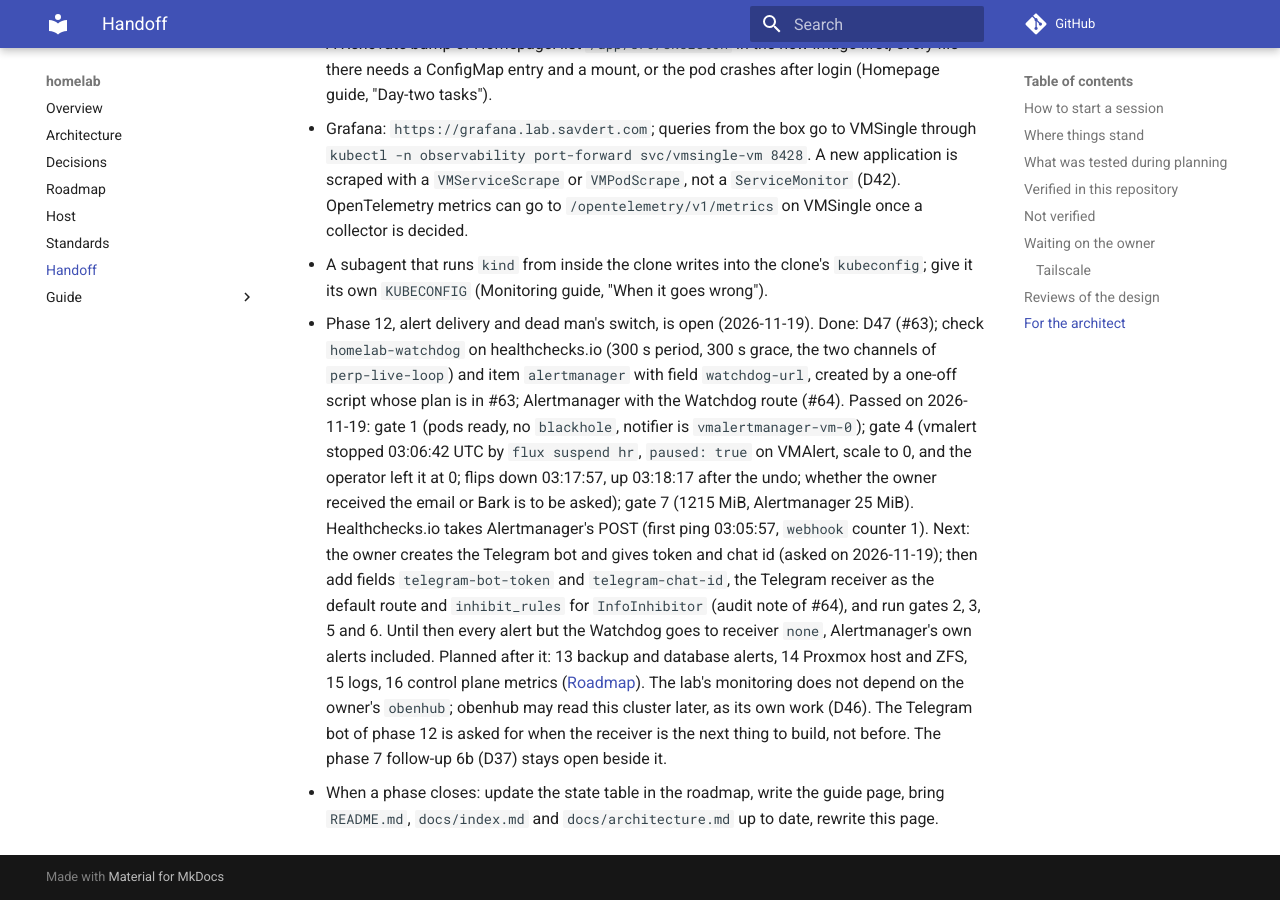
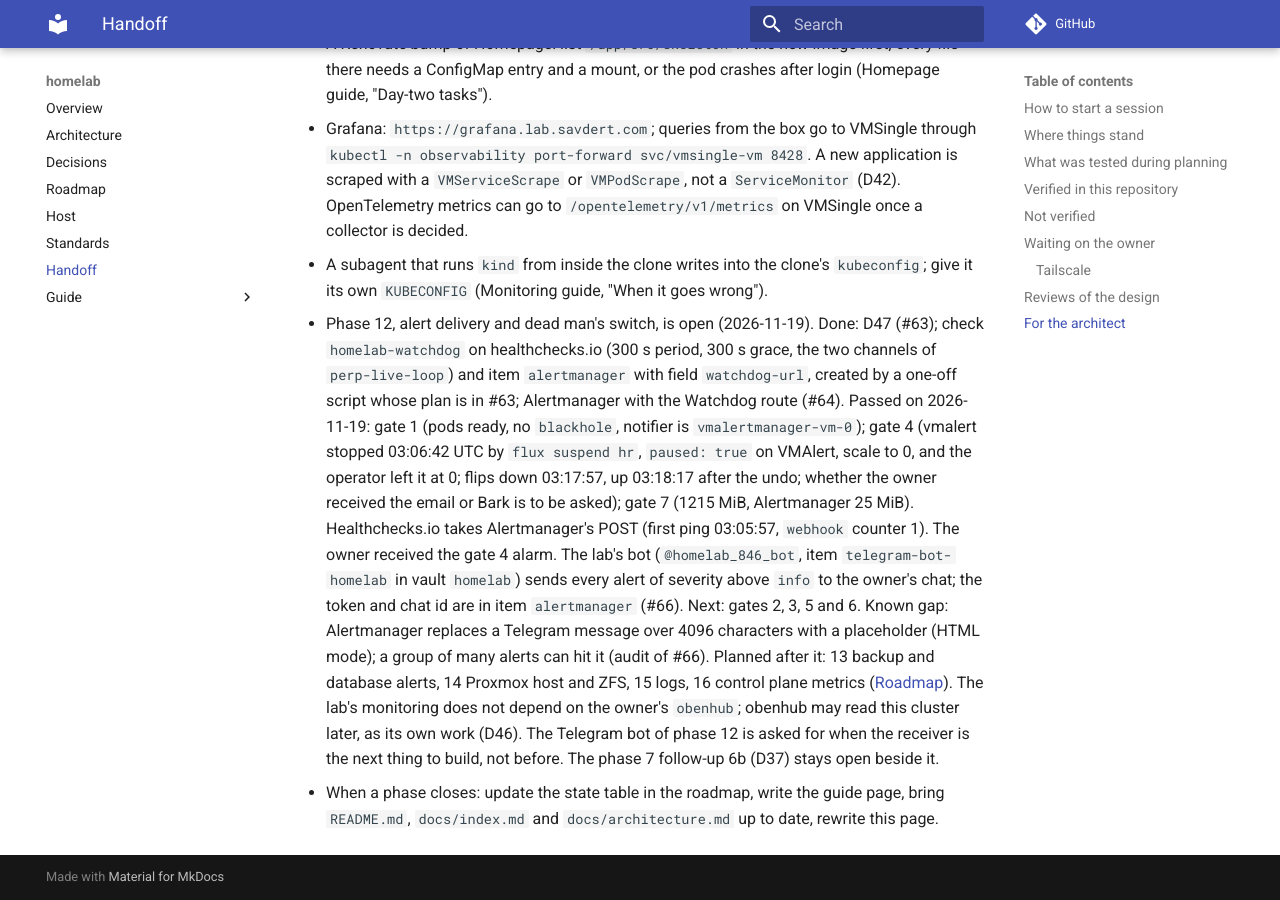
Before and after one commit to msavdert/homelab, an MkDocs documentation site: the page built from docs/handoff.md, in a window 1280 px wide and 900 px high, scrolled down 7219 px. Built offline with MkDocs 1.6.1 and Material for MkDocs 9.7.7, drawn with Linux system fonts in a browser that asks for light colours; comment, search, counter and statistics services are not loaded; some of the changed text lies outside the part shown.

Commit message:
feat(observability): Telegram receiver for Alertmanager (phase 12) (#66)
Purpose: phase 12, second build step (D47). Every alert above severity
`info` goes to the owner's Telegram chat through the lab's own bot.

- ExternalSecret `alertmanager`: fields `telegram-bot-token`,
`telegram-chat-id`; default receiver `telegram` (`send_resolved: true`);
Watchdog stays on the healthchecks.io webhook; `info|none` stay on
`none` (so no inhibit rule for `InfoInhibitor` is needed).
- 1Password, already done before this PR with a one-off script
(gitignored, audited): item `alertmanager` in `homelab-cluster` got
`telegram-bot-token` (concealed, copied from
`op://homelab/telegram-bot-homelab/credential`, the owner's new bot) and
`telegram-chat-id` (the owner's private chat, from the bot's
`getUpdates`), values on stdin. Read back: `watchdog-url kept: True,
token written: True, chat id written: True`.
- Docs: architecture (item list, row for `telegram-bot-homelab`),
handoff.

## Verification

- `amtool` v0.34.2 `check-config` passes with fake values (including a
negative group id); routes: Watchdog -> watchdog; warning, critical, no
severity -> telegram; info, none, InfoInhibitor -> none.
- Server-side dry run accepts the manifest; `mise run check` passes.
- Delivery is gate 2 after the merge.

Audit: risky; internal pass with findings, 4 confirmed, 0 rejected; agy
gemini-4-hydrogen-high pass, 1 confirmed (0 external-only), 0 rejected;
1 round. Fixed: guards that the existing `watchdog-url` survives the
edit and that the chat is the owner's; docs. Recorded as a gap:
Telegram's 4096-character limit.

🤖 Generated with [Claude Code](https://claude.com/claude-code)

https://claude.ai/code/session_01FLhVtFaKxTeabEozP8SZZ1

Co-authored-by: msavdert <msavdert@users.noreply.github.com>
Co-authored-by: Claude Opus 5.5 <noreply@anthropic.com>

```diff
--- a/docs/handoff.md
+++ b/docs/handoff.md
@@ -4,7 +4,7 @@ Start here in a new session. This page says where things stand and what to
 do next. It is rewritten at the end of every phase.
 
 Last updated: 2026-11-19, phase 12 (alert delivery and dead man's
-switch) open, gates 1, 4 and 7 passed, waiting for the Telegram bot. Phases 0 to 11 are done; 13 to 16 are
+switch) open, gates 1, 4 and 7 passed, Telegram receiver added. Phases 0 to 11 are done; 13 to 16 are
 planned (D46). Open beside it: follow-up 6b, now on archive generation 2
 (below).
 
@@ -328,12 +328,13 @@ accepted:
   undo; whether the owner received the email or Bark is to be asked);
   gate 7 (1215 MiB, Alertmanager 25 MiB). Healthchecks.io takes
   Alertmanager's POST (first ping 03:05:57, `webhook` counter 1).
-  Next: the owner creates the Telegram bot and gives token and chat id
-  (asked on 2026-11-19); then add fields `telegram-bot-token` and
-  `telegram-chat-id`, the Telegram receiver as the default route and
-  `inhibit_rules` for `InfoInhibitor` (audit note of #64), and run gates
-  2, 3, 5 and 6. Until then every alert but the Watchdog goes to
-  receiver `none`, Alertmanager's own alerts included.
+  The owner received the gate 4 alarm. The lab's bot
+  (`@homelab_846_bot`, item `telegram-bot-homelab` in vault `homelab`)
+  sends every alert of severity above `info` to the owner's chat; the
+  token and chat id are in item `alertmanager` (#66). Next: gates 2, 3,
+  5 and 6. Known gap: Alertmanager replaces a Telegram message over 4096
+  characters with a placeholder (HTML mode); a group of many alerts can
+  hit it (audit of #66).
   Planned after it: 13 backup and database alerts, 14 Proxmox host and ZFS, 15
   logs, 16 control plane metrics ([Roadmap](roadmap.md)). The lab's
   monitoring does not depend on the owner's `obenhub`; obenhub may read
```
Also changed, not shown: docs/architecture.md (+3 -3 lines), 1 other file.
